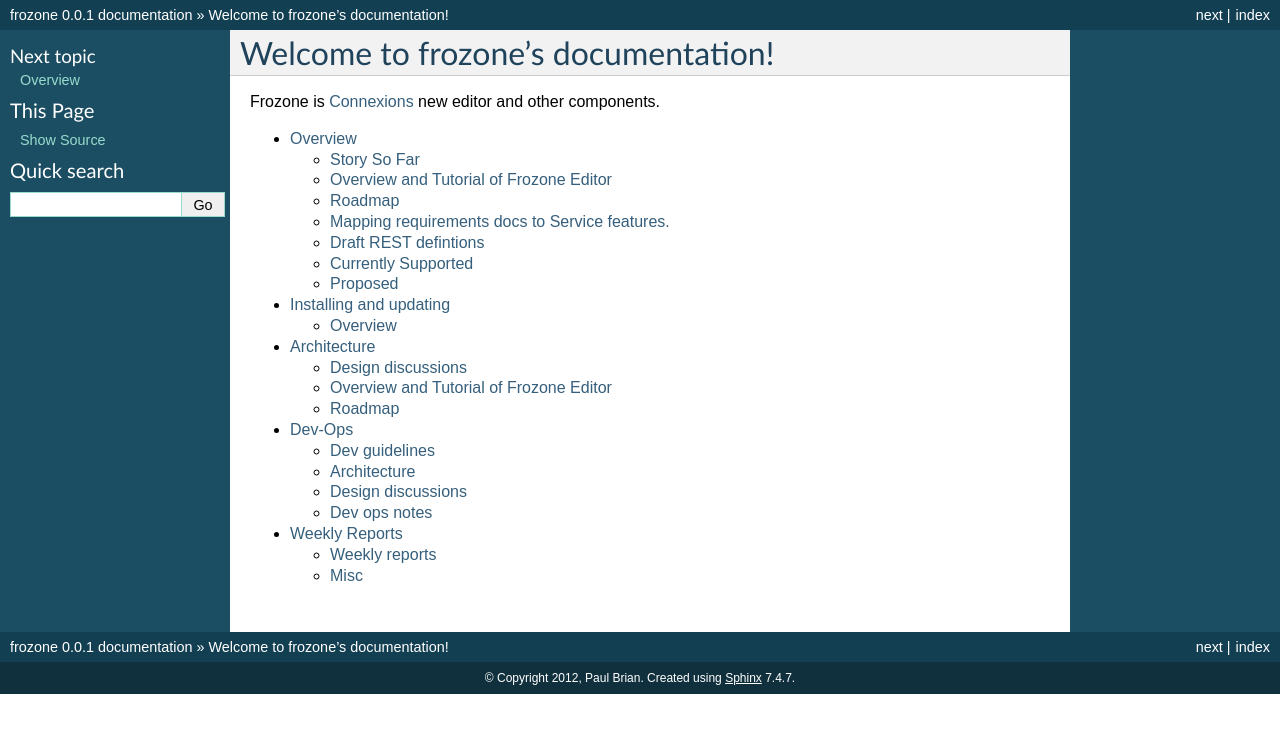
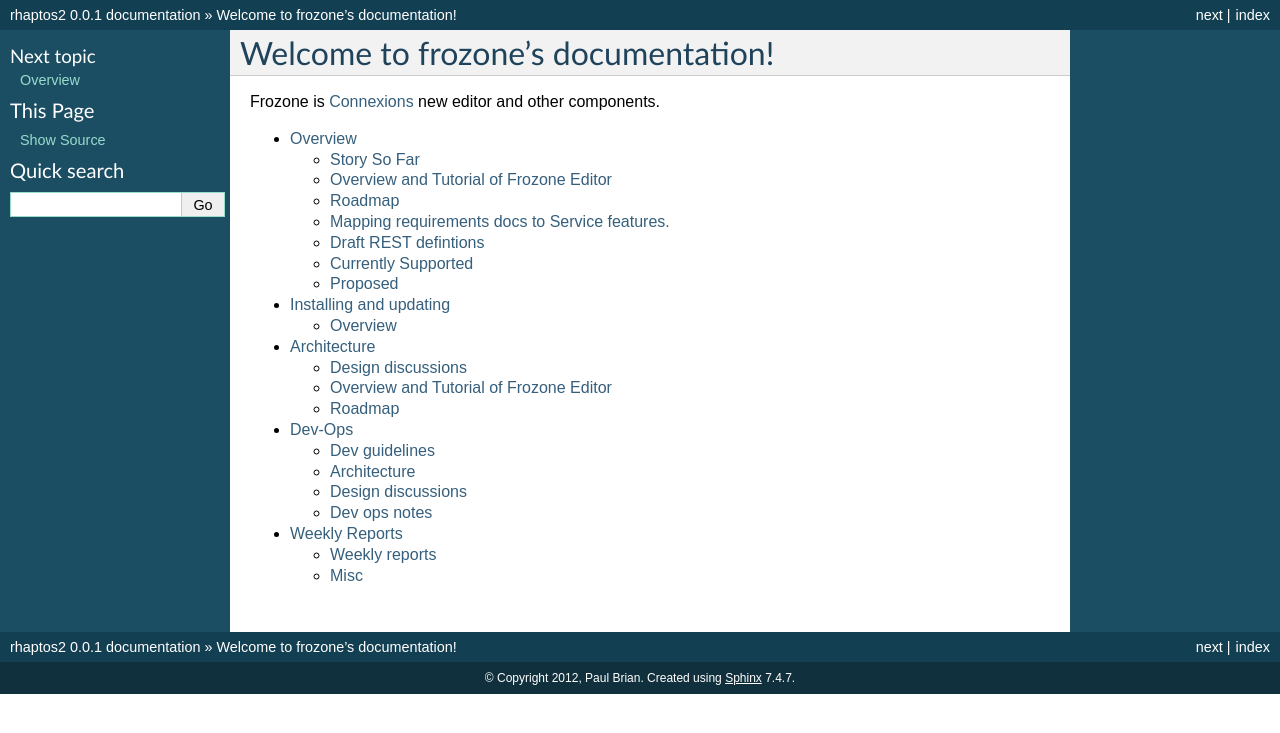
Before and after one commit to zniper/rhaptos2.repo, a Sphinx documentation site: the page built from docs/index.rst, in a window 1280 px wide. Shown: the top 733 px of the page. Built offline with Sphinx 7.4.7, drawn with Linux system fonts in a browser that asks for light colours.

Commit message:
renaming frozone -> rhaptos

```diff
--- a/docs/conf.py
+++ b/docs/conf.py
@@ -43,7 +43,7 @@
 master_doc = 'index'
 
 # General information about the project.
-project = u'frozone'
+project = u'rhaptos2'
 copyright = u'2012, Paul Brian'
 
 # The version info for the project you're documenting, acts as replacement for
@@ -167,7 +167,7 @@
 #html_file_suffix = None
 
 # Output file base name for HTML help builder.
-htmlhelp_basename = 'frozonedoc'
+htmlhelp_basename = 'rhaptos2doc'
 
 
 # -- Options for LaTeX output --------------------------------------------------
@@ -186,7 +186,7 @@
 # Grouping the document tree into LaTeX files. List of tuples
 # (source start file, target name, title, author, documentclass [howto/manual]).
 latex_documents = [
-  ('index', 'frozone.tex', u'frozone Documentation',
+  ('index', 'rhaptos2.tex', u'rhaptos2 Documentation',
    u'Paul Brian', 'manual'),
 ]
 
@@ -216,7 +216,7 @@
 # One entry per manual page. List of tuples
 # (source start file, name, description, authors, manual section).
 man_pages = [
-    ('index', 'frozone', u'frozone Documentation',
+    ('index', 'rhaptos2', u'rhaptos2 Documentation',
      [u'Paul Brian'], 1)
 ]
 
@@ -230,8 +230,8 @@
 # (source start file, target name, title, author,
 #  dir menu entry, description, category)
 texinfo_documents = [
-  ('index', 'frozone', u'frozone Documentation',
-   u'Paul Brian', 'frozone', 'One line description of project.',
+  ('index', 'rhaptos2', u'rhaptos2 Documentation',
+   u'Paul Brian', 'rhaptos2', 'One line description of project.',
    'Miscellaneous'),
 ]
 
```
Also changed, not shown: docs/development_guidelines.rst (+9 -0 lines), 5 other files.
